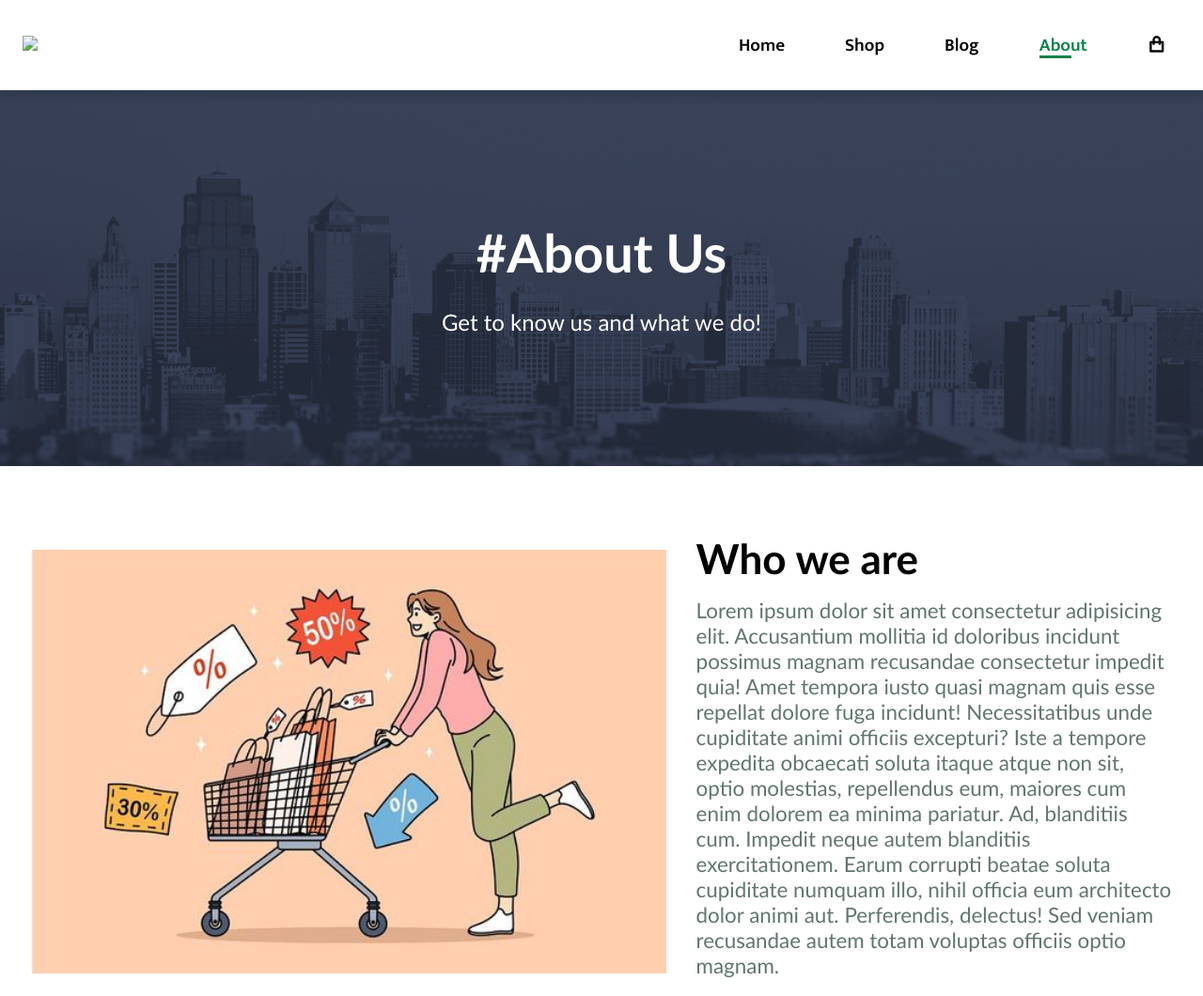
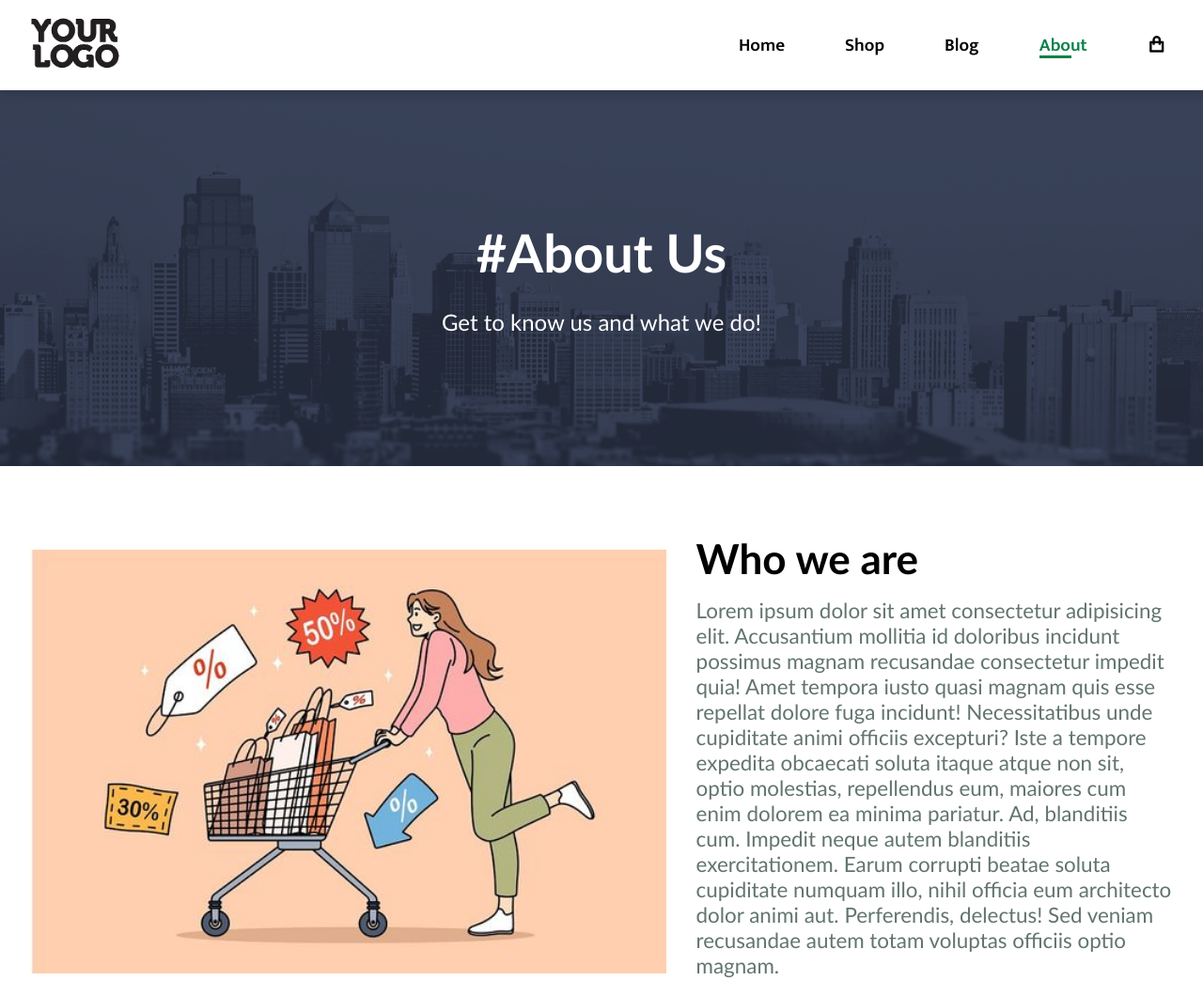
Before and after one commit to Vishvesh-Shrikant/e-Commerce, a plain HTML site: page eCommerce/aboutUs.html in a window 1280 px wide. Shown: the top 1060 px of the page at 94% size. Drawn offline with nearby package versions, Linux system fonts and the light colour scheme.

Commit message:
adding the modified files

```diff
--- a/eCommerce/aboutUs.html
+++ b/eCommerce/aboutUs.html
@@ -17,7 +17,7 @@
 <body>
     <!--NAVBAR-->
     <div id="navbar">
-        <a href="#"><img class="logo" src="/Projects/eCommerce/images/yourlogo.png"></a>
+        <a href="#"><img class="logo" src="images/yourlogo.png"></a>
         <div>
             <ul id="navitems">
                 <li><a href="index.html">Home</a></li>
```
Also changed, not shown: eCommerce/blog.html (+1 -1 lines), eCommerce/cart.html (+1 -1 lines), eCommerce/shop.html (+1 -1 lines), eCommerce/sproduct.html (+1 -1 lines).
